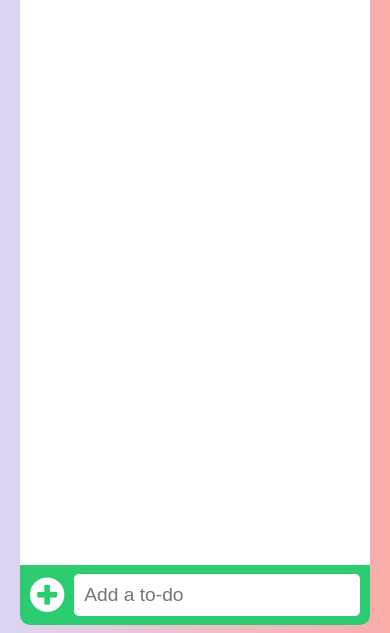
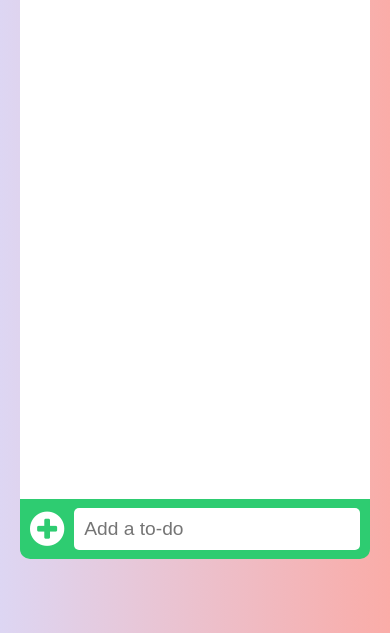
Before and after one commit to Tjonjumy/ListToDo, a plain HTML site: page index.html in a window 390 px wide. Shown: the part 211-844 px from the top of the page. Drawn offline with Linux system fonts and the light colour scheme.

Commit message:
responsive for mobile

```diff
--- a/listToDo.css
+++ b/listToDo.css
@@ -191,7 +191,7 @@ background: #eee;
     }
     100%{
         transform: scale(0);
-        opcacity:0;
+        opacity:0;
     }
 }
 .alertBox i{
@@ -236,8 +236,11 @@ background: #eee;
 }
 /* ------------ responsive ------------ */
 @media screen and (max-width:768px){
+    body{
+        align-items: flex-start;
+    }
     .container{
-        height:98vh;
+        margin: 10px auto;
     }
 }
 @media screen and (max-width:349px){
```
